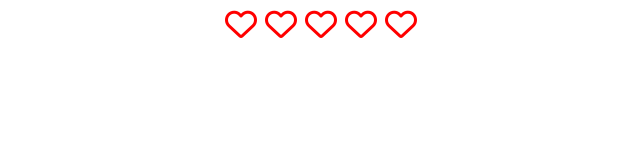
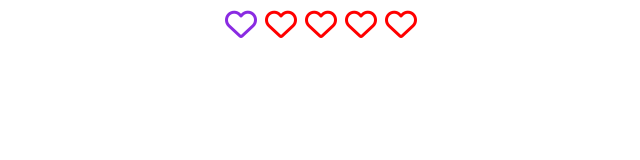
Before and after one commit to BiggsBottor/exercisis-js-3, a plain HTML site: page index.html in a window 1280 px wide. In both pictures the pointer is over the icon 560 px from the left and 24 px from the top of the page. Shown: the full height of the page, 319-959 px from the left. Drawn offline with Linux system fonts and the light colour scheme.

Commit message:
js-3 excersisi 2

```diff
--- a/index.html
+++ b/index.html
@@ -17,12 +17,17 @@
             margin: 0 .25em;
             color: red;
         }
+
+        i:hover {
+            color: blueviolet;
+        }
     </style>
 </head>
 
 <body id="theBody">
     <script>
         //1) Mostrar a pantalla 5 estrelles (o l’icona que més us agradi) centrades i amb un color assignat
+        //2) Que el color de l’estrella canvi si el mouse es posa sobre d’una d’elles
 
         // heartRegular = '<i class="far fa-heart"></i>';
         // heartSolid = '<i class="fas fa-heart"></i>';
```
